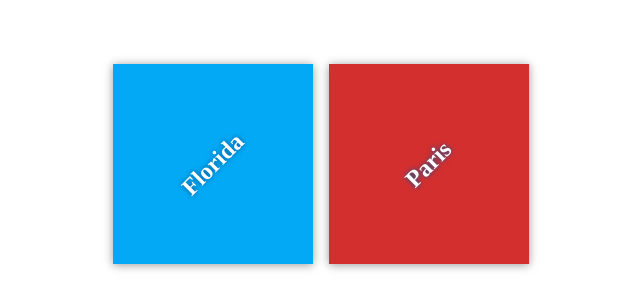
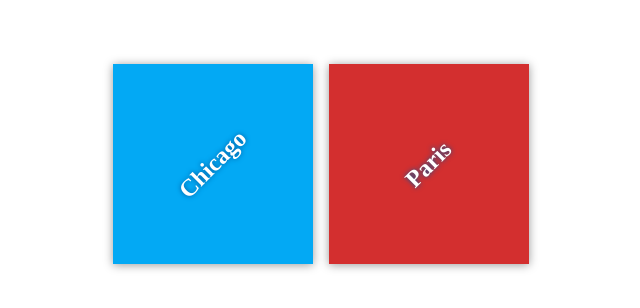
Before and after one commit to alejandromontblanch/my-travel-plans, a plain HTML site: page index.html in a window 1280 px wide. Shown: the part 236-544 px from the top of the page, 319-959 px from the left. Drawn offline with Linux system fonts and the light colour scheme; files that its build step writes are made by us from their sources.

Commit message:
Changed from Florida to Chicago

```diff
--- a/index.html
+++ b/index.html
@@ -11,7 +11,7 @@
     <div class="container">
         <div class="destination-container">
             <div class="destination" id="florida">
-                <h2>Florida</h2>
+                <h2>Chicago</h2>
             </div>
 
             <div class="destination" id="paris">
```
